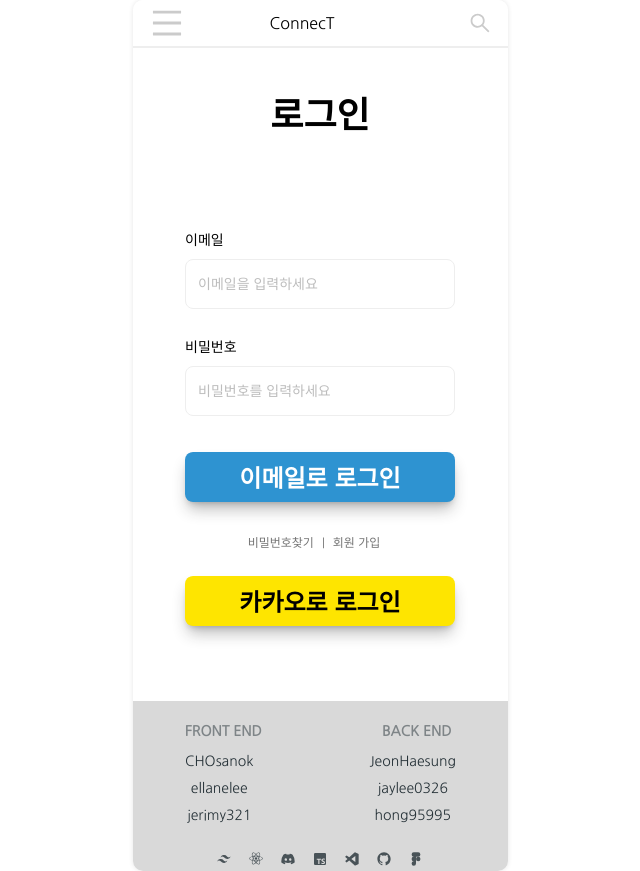
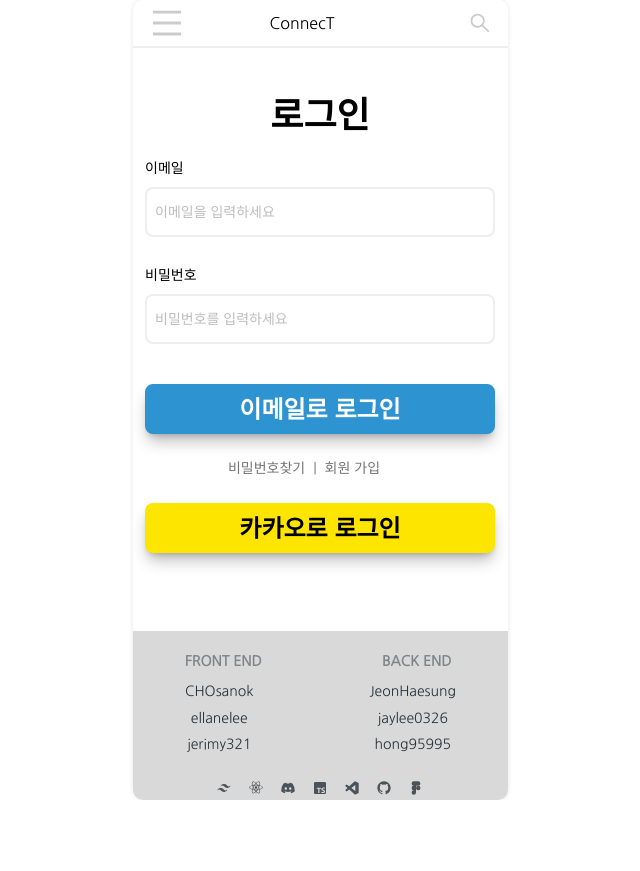
Before and after one commit to codestates-seb/seb45_main_010, a React (Vite) app in the folder client/: page /Login in a window 1280 px wide. Shown: the whole page, without its empty margins (320-960 px from the left). After the commit the page ends 800 px from the top, so only its background shows below. Built offline with nearby package versions, Linux system fonts and the light colour scheme.

Commit message:
Design_Width_Trim_Member

```diff
--- a/client/src/pages/GetPassword.tsx
+++ b/client/src/pages/GetPassword.tsx
@@ -50,29 +50,29 @@ const GetPassword: React.FC = () => {
   };
 
   return (
-    <div className="flex flex-col item-center justify-center m-[12.5px]">
+    <div className="flex flex-col item-center justify-center px-[12.5px]">
       <div className="text-center font-bold text-2xl my-4">비밀번호 찾기</div>
-      <div className="flex flex-col item-center justify-center mx-3 py-3 rounded-lg">
-        <div className="text-sm text-gray-950 px-5 mb-2">가입된 이메일을 입력해주세요</div>
-        <div className="text-sm text-gray-950 px-5">
-          이메일을 통해 비밀번호를 확인하실수 있습니다
+      <div className="flex flex-col item-center justify-center rounded-lg">
+        <div className="flex flex-col my-2">
+          <div className="text-sm text-gray-950">가입된 이메일을 입력해주세요</div>
+          <div className="text-sm text-gray-950">이메일을 통해 비밀번호를 확인하실수 있습니다</div>
         </div>
-        <form className="flex flex-col gap-2 p-4 m-1 rounded-lg" onSubmit={HandleSearch}>
-          <label htmlFor="email" className="text-sm mx-4 mt-5">
+        <form className="flex flex-col gap-2 py-4" onSubmit={HandleSearch}>
+          <label htmlFor="email" className="text-sm">
             이메일 입력
           </label>
           <input
             type="email"
             id="email"
             name="email"
-            className="border text-xs rounded-lg p-3 mx-[12px] h-[50px]"
+            className="border text-sm rounded-lg p-2 h-[50px] mb-10"
             placeholder="이메일을 입력하세요"
             value={passwordkey.email}
             onChange={handleSecret}
           />
           <Button
             type="submit"
-            className="text-white text-xl bg-blue-1 rounded-lg shadow-lg shadow-gray-900/30 p-2 m-3 mt-10 h-[50px] hover:bg-blue-2"
+            className="text-white border-2 border-blue-1 text-xl bg-blue-1 rounded-lg shadow-lg shadow-gray-900/30 p-1 h-[50px] hover:bg-blue-2"
           >
             요청보내기
           </Button>
--- a/client/src/pages/Login.tsx
+++ b/client/src/pages/Login.tsx
@@ -54,24 +54,24 @@ const Login: React.FC = () => {
 
   console.log(userDetails);
   return (
-    <div className="flex flex-col item-center justify-center m-[12.5px]">
-      <div className="text-center font-bold text-2xl mb-4">로그인</div>
-      <div className="flex flex-col item-center justify-center mx-3 py-3 rounded-lg">
-        <form className="flex flex-col gap-2 p-4 m-1 rounded-lg" onSubmit={HandleLogin}>
-          <label htmlFor="email" className="text-sm mx-2 mt-10">
+    <div className="flex flex-col item-center justify-center px-[12.5px]">
+      <div className="text-center font-bold text-2xl">로그인</div>
+      <div className="flex flex-col item-center justify-center rounded-lg">
+        <form className="flex flex-col gap-2 py-4 rounded-lg" onSubmit={HandleLogin}>
+          <label htmlFor="email" className="text-sm">
             이메일
           </label>
           <input
             type="email"
             id="email"
             name="email"
-            className="border text-sm rounded-lg p-3 mx-2 h-[50px]"
+            className="border-2 text-sm rounded-lg p-2 mb-5 h-[50px]"
             placeholder="이메일을 입력하세요"
             value={LoginInfo.email}
             onChange={HandleLoginInfo}
           />
 
-          <label htmlFor="password" className="text-sm mx-2 mt-5">
+          <label htmlFor="password" className="text-sm">
             비밀번호
           </label>
 
@@ -79,33 +79,35 @@ const Login: React.FC = () => {
             type="password"
             id="password"
             name="password"
-            className="border text-sm rounded-lg p-3 mx-2 h-[50px]"
+            className="border-2 text-sm rounded-lg p-2 mb-8 h-[50px]"
             placeholder="비밀번호를 입력하세요"
             value={LoginInfo.password}
             onChange={HandleLoginInfo}
           />
           <Button
             type="submit"
-            className="text-white text-xl bg-blue-1 rounded-lg shadow-lg shadow-gray-900/30 p-2 mx-2 mt-7 h-[50px] hover:bg-blue-2"
+            className="text-white border-2 border-blue-1 text-xl bg-blue-1 rounded-lg shadow-lg shadow-gray-900/30 p-1 h-[50px] hover:bg-blue-2"
           >
             이메일로 로그인
           </Button>
         </form>
-        <div className="flex item-center justify-center mb-3 p-3">
+        <div className="flex item-center justify-center p-2 pr-10">
           <Link to={'/GetPassword'}>
-            <div className="text-xs text-gray-600 ">비밀번호찾기</div>{' '}
+            <div className="text-sm text-gray-600">비밀번호찾기</div>{' '}
           </Link>
-          <div className="text-xs text-gray-600 px-2">|</div>
+          <div className="text-sm text-gray-600 px-2">|</div>
           <Link to={'/Signup'}>
-            <div className="text-xs text-gray-600 pr-3">회원 가입</div>
+            <div className="text-sm text-gray-600">회원 가입</div>
           </Link>
         </div>
-        <Button
-          type="submit"
-          className="text-xl text-black bg-koko-1 rounded-lg shadow-lg shadow-gray-900/30 p-2 mb-5 mx-7 h-[50px] hover:bg-koko-2"
-        >
-          카카오로 로그인
-        </Button>
+        <form className="flex flex-col gap-2 py-4 rounded-lg" onSubmit={(e) => e.preventDefault()}>
+          <Button
+            type="submit"
+            className="text-xl text-black border-2 border-koko-1 bg-koko-1 rounded-lg shadow-lg shadow-gray-900/30 p-1 h-[50px] hover:bg-koko-2"
+          >
+            카카오로 로그인
+          </Button>
+        </form>
       </div>
     </div>
   );
--- a/client/src/pages/Private.tsx
+++ b/client/src/pages/Private.tsx
@@ -5,8 +5,8 @@ import { FiSend } from 'react-icons/fi';
 
 const Private: React.FC = () => {
   return (
-    <div className="flex flex-col justify-center">
-      <div className="flex p-4">
+    <div className="flex flex-col justify-center px-[12.5px]">
+      <div className="flex mb-2">
         <div className="flex flex-col item-center justify-center">
           <img src={Thumbnail} className="mx-6 rounded-lg h-14 w-14 m-2" />
           <div className="flex flex-col item-center justify-end relative">
@@ -19,12 +19,12 @@ const Private: React.FC = () => {
           <div className="text-2xl m-1">홍길동</div>
         </div>
       </div>
-      <div className="flex-col pl-10">
-        <div className="text-xm">이메일</div>
-        <div className="text-xs">ljedoc@gmail.com</div>
+      <div className="flex-col px-7 mb-1">
+        <div className="text-sm">이메일</div>
+        <div className="text-sm">ljedoc@gmail.com</div>
       </div>
 
-      <div className="flex-col mx-8 my-5">
+      <div className="flex-col my-5">
         <div className="text-xm">이름</div>
         <form className="flex gap-1 rounded-lg">
           <input
@@ -38,12 +38,12 @@ const Private: React.FC = () => {
         </form>
       </div>
 
-      <div className="flex-col mx-8 my-5">
-        <div className="text-xm">비밀번호</div>
+      <div className="flex-col my-5">
+        <div className="text-sm">비밀번호</div>
         <form className="flex gap-1 rounded-lg">
           <input
             type="test"
-            className="border text-xs h-[50px] border-blue-800/60 rounded-lg w-80 p-2"
+            className="border text-sm h-[50px] border-blue-800/60 rounded-lg w-80 p-2"
             placeholder="*********"
           />
           <button type="submit" className="">
@@ -52,19 +52,19 @@ const Private: React.FC = () => {
         </form>
       </div>
 
-      <div className="flex-col mx-8 my-5">
-        <div className="text-xm">전화번호</div>
+      <div className="flex-col my-5">
+        <div className="text-sm">전화번호</div>
         <form className="flex gap-1 rounded-lg">
           <input
             type="test"
-            className="border text-xs h-[50px] border-blue-800/60 rounded-lg w-80 p-2"
+            className="border text-sm h-[50px] border-blue-800/60 rounded-lg w-80 p-2"
             placeholder="01023456789"
           />
           <button type="submit" className="">
             <FiSend />
           </button>
         </form>
-        <div className="text-xs text-gray-700 p-1">전화번호는 숫자로만 입력해주세요</div>
+        <div className="text-sm text-gray-700 p-1">전화번호는 숫자로만 입력해주세요</div>
       </div>
     </div>
   );
```
Also changed, not shown: client/src/pages/SignUp.tsx (+22 -20 lines).
